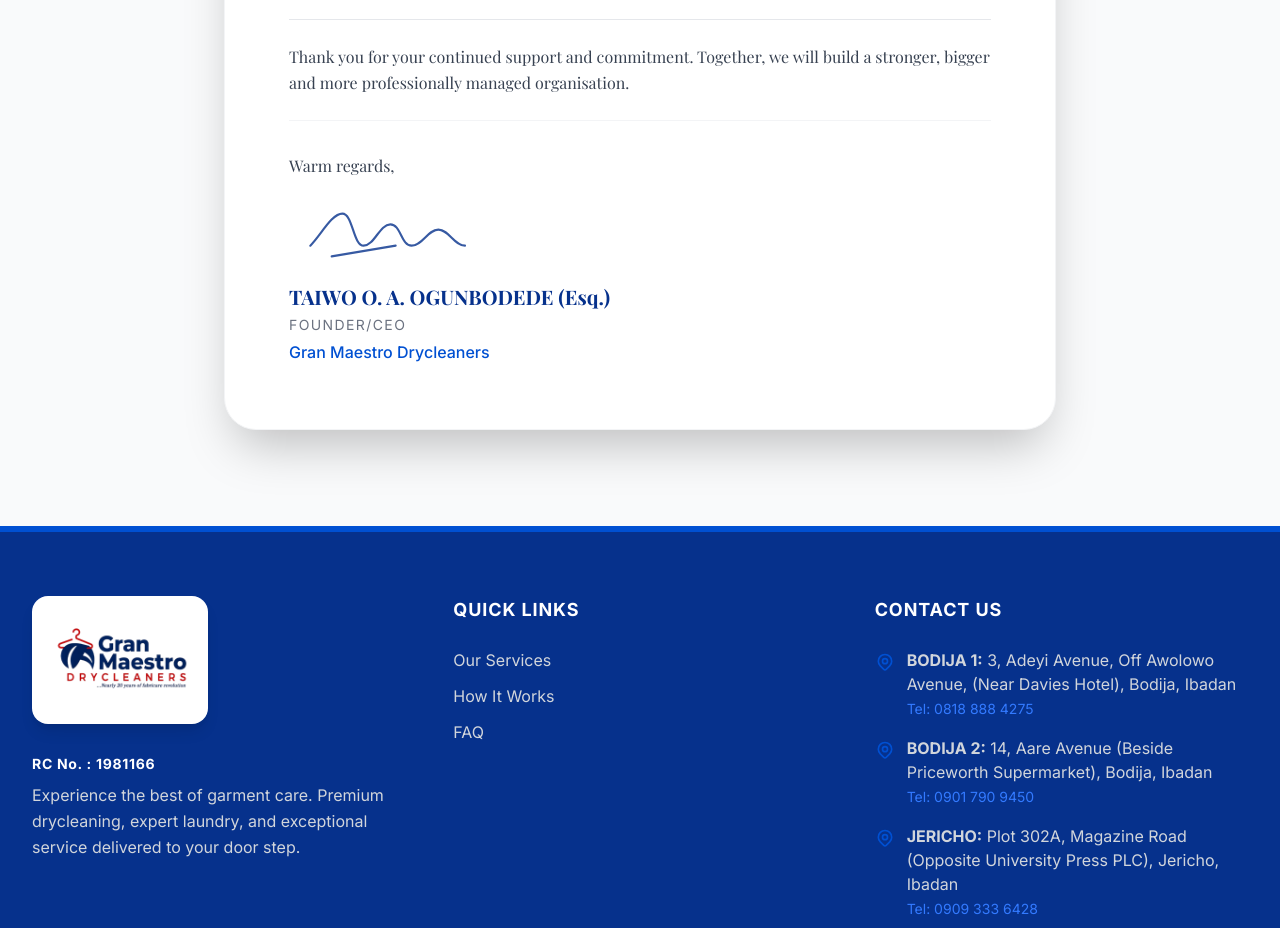
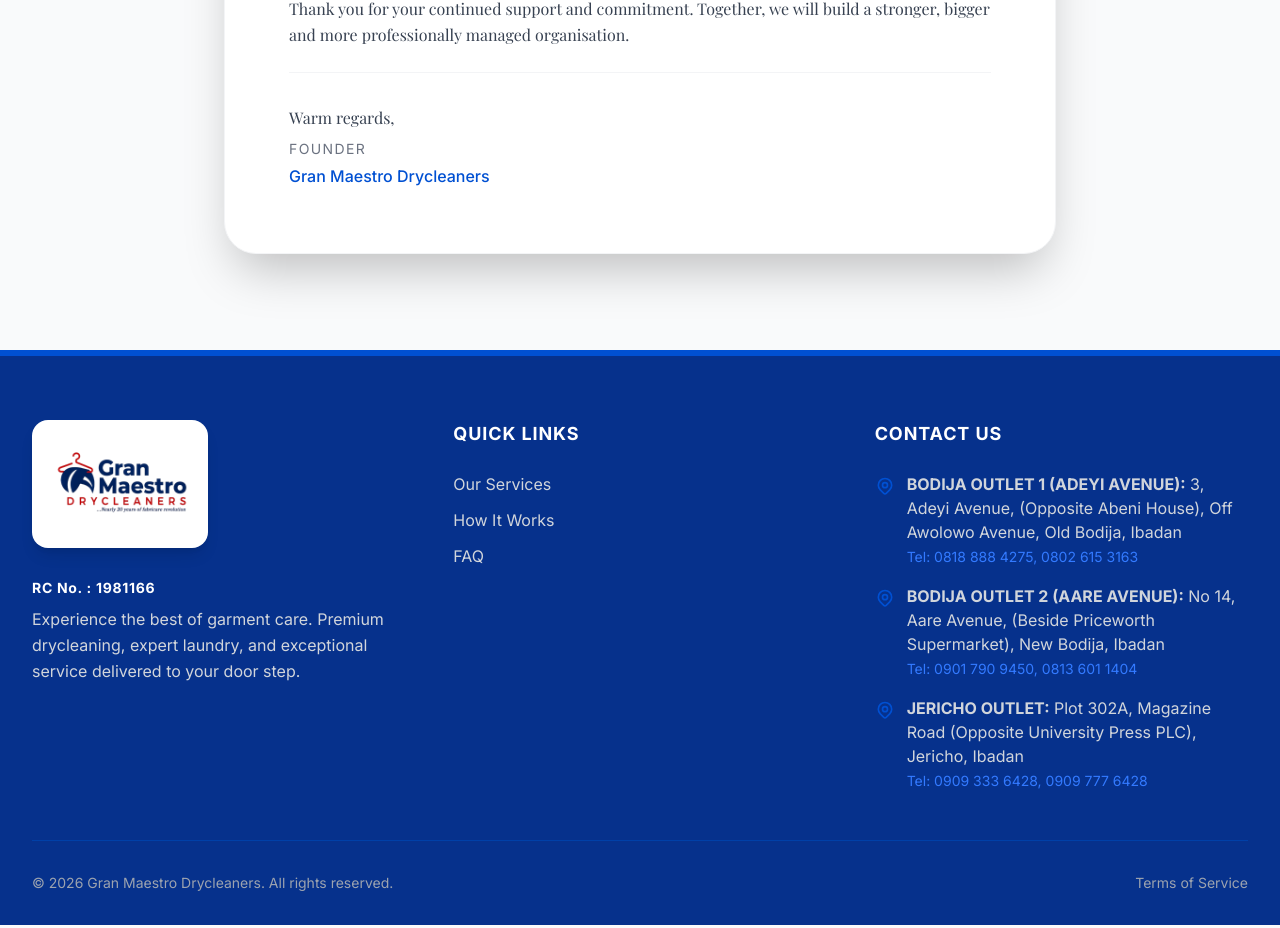
Before and after one commit to Mikempre/GMDC, a React (Vite) app: page /founder in a window 1280 px wide. Shown: the part 1869-2797 px from the top of the page. Built offline with nearby package versions, Linux system fonts and the light colour scheme; a web font is replaced by a local one.

Commit message:
feat: update branches and founder page

```diff
--- a/src/layout/Footer.tsx
+++ b/src/layout/Footer.tsx
@@ -36,15 +36,15 @@
             <div className="text-gray-300 space-y-4">
               <p className="flex items-start gap-3">
                 <svg className="w-5 h-5 text-brandBlue-500 mt-1 flex-shrink-0" fill="none" stroke="currentColor" viewBox="0 0 24 24"><path strokeLinecap="round" strokeLinejoin="round" strokeWidth="2" d="M17.657 16.657L13.414 20.9a1.998 1.998 0 01-2.827 0l-4.244-4.243a8 8 0 1111.314 0z"></path><path strokeLinecap="round" strokeLinejoin="round" strokeWidth="2" d="M15 11a3 3 0 11-6 0 3 3 0 016 0z"></path></svg>
-                <span><strong>BODIJA 1:</strong> 3, Adeyi Avenue, Off Awolowo Avenue, (Near Davies Hotel), Bodija, Ibadan<br/><span className="text-sm text-brandBlue-400">Tel: 0818 888 4275</span></span>
+                <span><strong>BODIJA OUTLET 1 (ADEYI AVENUE):</strong> 3, Adeyi Avenue, (Opposite Abeni House), Off Awolowo Avenue, Old Bodija, Ibadan<br/><span className="text-sm text-brandBlue-400">Tel: 0818 888 4275, 0802 615 3163</span></span>
               </p>
               <p className="flex items-start gap-3">
                 <svg className="w-5 h-5 text-brandBlue-500 mt-1 flex-shrink-0" fill="none" stroke="currentColor" viewBox="0 0 24 24"><path strokeLinecap="round" strokeLinejoin="round" strokeWidth="2" d="M17.657 16.657L13.414 20.9a1.998 1.998 0 01-2.827 0l-4.244-4.243a8 8 0 1111.314 0z"></path><path strokeLinecap="round" strokeLinejoin="round" strokeWidth="2" d="M15 11a3 3 0 11-6 0 3 3 0 016 0z"></path></svg>
-                <span><strong>BODIJA 2:</strong> 14, Aare Avenue (Beside Priceworth Supermarket), Bodija, Ibadan<br/><span className="text-sm text-brandBlue-400">Tel: 0901 790 9450</span></span>
+                <span><strong>BODIJA OUTLET 2 (AARE AVENUE):</strong> No 14, Aare Avenue, (Beside Priceworth Supermarket), New Bodija, Ibadan<br/><span className="text-sm text-brandBlue-400">Tel: 0901 790 9450, 0813 601 1404</span></span>
               </p>
               <p className="flex items-start gap-3">
                 <svg className="w-5 h-5 text-brandBlue-500 mt-1 flex-shrink-0" fill="none" stroke="currentColor" viewBox="0 0 24 24"><path strokeLinecap="round" strokeLinejoin="round" strokeWidth="2" d="M17.657 16.657L13.414 20.9a1.998 1.998 0 01-2.827 0l-4.244-4.243a8 8 0 1111.314 0z"></path><path strokeLinecap="round" strokeLinejoin="round" strokeWidth="2" d="M15 11a3 3 0 11-6 0 3 3 0 016 0z"></path></svg>
-                <span><strong>JERICHO:</strong> Plot 302A, Magazine Road (Opposite University Press PLC), Jericho, Ibadan<br/><span className="text-sm text-brandBlue-400">Tel: 0909 333 6428</span></span>
+                <span><strong>JERICHO OUTLET:</strong> Plot 302A, Magazine Road (Opposite University Press PLC), Jericho, Ibadan<br/><span className="text-sm text-brandBlue-400">Tel: 0909 333 6428, 0909 777 6428</span></span>
               </p>
             </div>
           </div>
--- a/src/layout/Header.tsx
+++ b/src/layout/Header.tsx
@@ -43,7 +43,7 @@
 
   const navLinks = [
     { name: 'Home', path: '/' },
-    { name: 'Services', path: '/#services' },
+    { name: 'Our Services', path: '/#services' },
     { name: 'Prices', action: 'openPrices' },
     { name: 'Why Us', path: '/why-us' },
     { name: 'Founder', path: '/founder' },
--- a/src/pages/Contact.tsx
+++ b/src/pages/Contact.tsx
@@ -4,19 +4,19 @@
 
 const locations = [
   {
-    name: "BODIJA 1",
-    address: "3, Adeyi Avenue, Off Awolowo Avenue, (Near Davies Hotel), Bodija, Ibadan",
-    phones: ["0818 888 4275"]
+    name: "BODIJA OUTLET 1 (ADEYI AVENUE)",
+    address: "3, Adeyi Avenue, (Opposite Abeni House), Off Awolowo Avenue, Old Bodija, Ibadan",
+    phones: ["0818 888 4275", "0802 615 3163"]
   },
   {
-    name: "BODIJA 2",
-    address: "14, Aare Avenue (Beside Priceworth Supermarket), Bodija, Ibadan",
-    phones: ["0901 790 9450"]
+    name: "BODIJA OUTLET 2 (AARE AVENUE)",
+    address: "No 14, Aare Avenue, (Beside Priceworth Supermarket), New Bodija, Ibadan",
+    phones: ["0901 790 9450", "0813 601 1404"]
   },
   {
-    name: "JERICHO",
+    name: "JERICHO OUTLET",
     address: "Plot 302A, Magazine Road (Opposite University Press PLC), Jericho, Ibadan",
-    phones: ["0909 333 6428"]
+    phones: ["0909 333 6428", "0909 777 6428"]
   }
 ];
 
--- a/src/pages/Founder.tsx
+++ b/src/pages/Founder.tsx
@@ -19,8 +19,8 @@
           </div>
 
           <div className="relative z-10">
-            <h1 className="text-3xl md:text-4xl lg:text-5xl font-serif font-black text-brandBlue-900 dark:text-white mb-4 leading-tight">
-              FROM THE DESK OF THE <span className="text-brandBlue-500">FOUNDER/CEO</span>
+            <h1 className="text-3xl md:text-4xl lg:text-5xl font-serif font-black text-brandBlue-900 dark:text-white mb-4 leading-tight uppercase">
+              <span className="text-brandBlue-500">From the Founder</span>
             </h1>
             <div className="w-20 h-1 bg-brandBlue-500 mb-12 rounded-full"></div>
 
@@ -71,16 +71,8 @@
               <p>Thank you for your continued support and commitment. Together, we will build a stronger, bigger and more professionally managed organisation.</p>
 
               <div className="mt-16 pt-8 border-t border-gray-100 dark:border-brandBlue-800">
-                <p className="mb-6">Warm regards,</p>
-                {/* Simulated Signature */}
-                <div className="mb-4">
-                  <svg className="h-16 text-brandBlue-900 dark:text-white opacity-80" viewBox="0 0 200 60" fill="none" stroke="currentColor" strokeWidth="2" strokeLinecap="round" strokeLinejoin="round">
-                    <path d="M20 40c10-10 20-30 30-30s10 30 20 30 15-20 25-20 10 20 20 20c10 0 15-15 25-15s15 15 25 15" />
-                    <path d="M40 50l60-10" />
-                  </svg>
-                </div>
-                <p className="font-bold text-xl text-brandBlue-900 dark:text-white">TAIWO O. A. OGUNBODEDE (Esq.)</p>
-                <p className="text-gray-500 dark:text-gray-400 font-sans tracking-widest uppercase text-sm mt-1">Founder/CEO</p>
+                <p className="mb-2">Warm regards,</p>
+                <p className="text-gray-500 dark:text-gray-400 font-sans tracking-widest uppercase text-sm mt-1">Founder</p>
                 <p className="text-brandBlue-500 font-sans font-medium mt-1">Gran Maestro Drycleaners</p>
               </div>
             </div>
```
